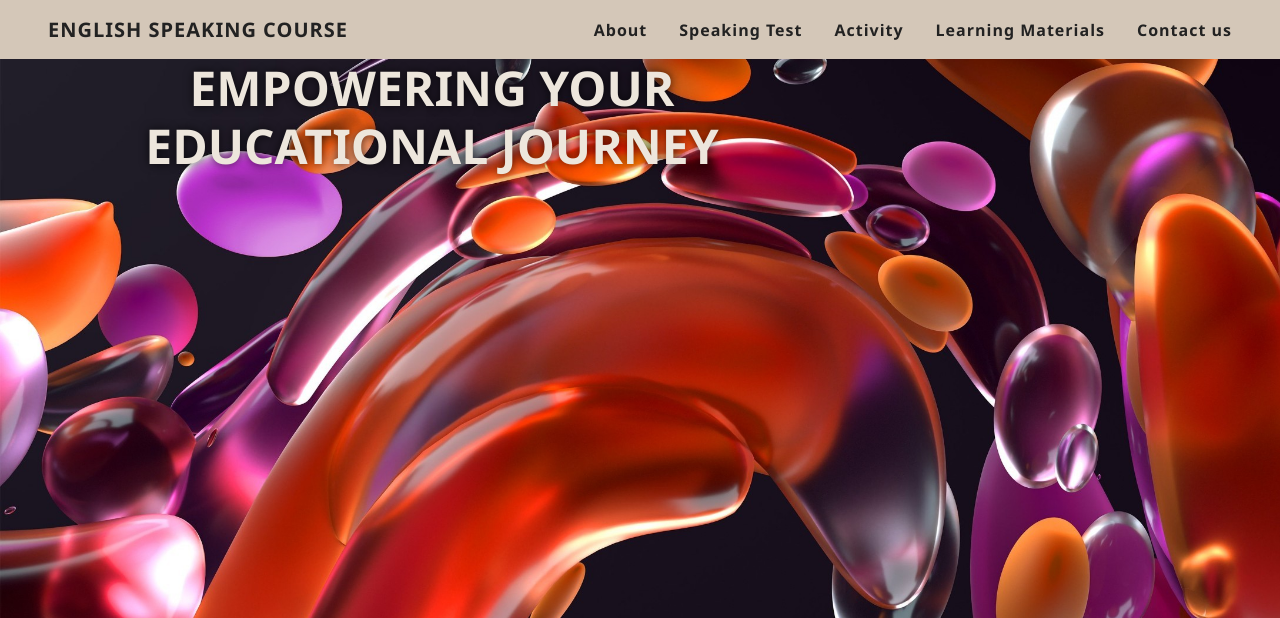
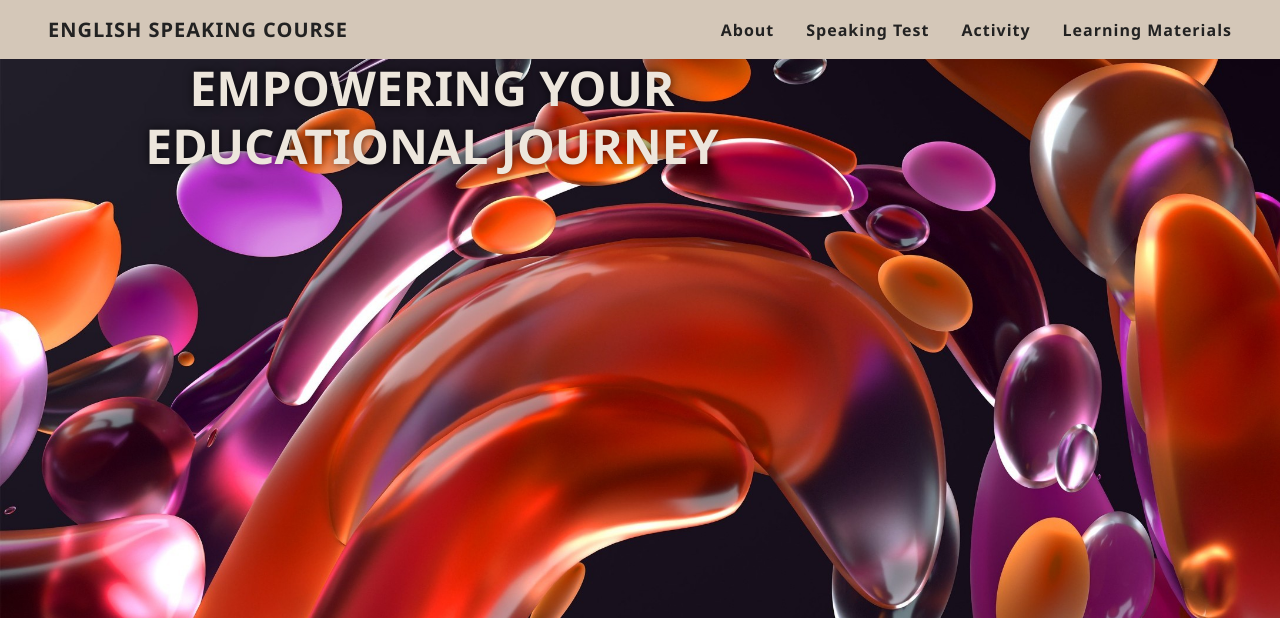
Before and after one commit to OnmyoG/English-coach, a Flask app: template templates/index_jolein.html in a window 1280 px wide. Shown: the top 618 px of the page. Run offline with Flask 3, Linux system fonts and the light colour scheme; the template is opened without the code that fills it, so the values that code supplies are empty.

Commit message:
Remove 'Contact us' link from navigation

```diff
--- a/templates/index_jolein.html
+++ b/templates/index_jolein.html
@@ -93,7 +93,6 @@
     <li><a href="#" id="speakingTestLink">Speaking Test</a></li>
     <li><a href="#" id="activityLink">Activity</a></li>
     <li><a href="#" id="materialsLink">Learning Materials</a></li>
-    <li>Contact us</li>
   </ul>
 </nav>
 
```
